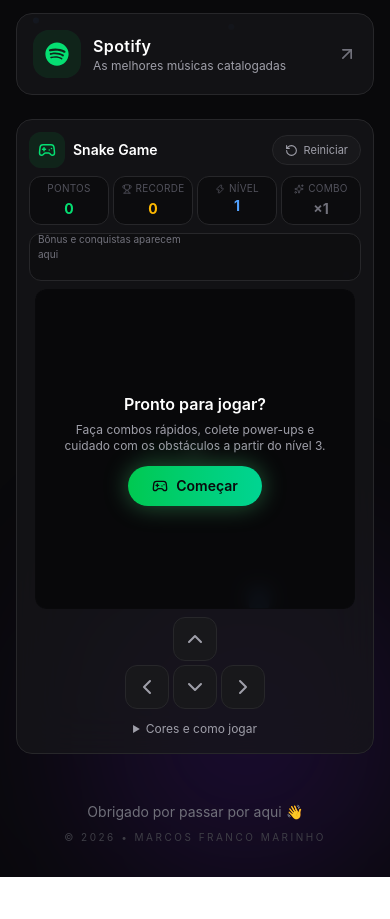
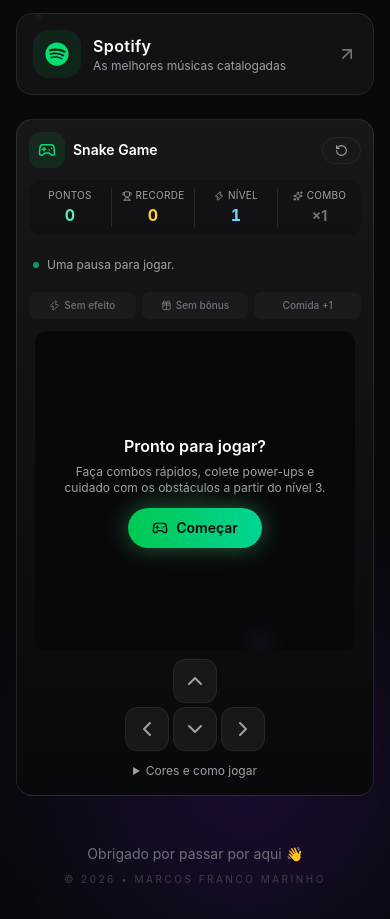
Before and after one commit to marcosfrancomarinho/meu-perfil, a React (Vite) app: page / in a window 390 px wide. Shown: the part 871-1790 px from the top of the page. Before the commit the page ends 1748 px from the top, so only its background shows below. Built offline with nearby package versions, Linux system fonts and the light colour scheme.

Commit message:
fix: refine Snake status layout and mobile readability

```diff
--- a/src/components/SnakeGame/SnakeGame.tsx
+++ b/src/components/SnakeGame/SnakeGame.tsx
@@ -275,9 +275,9 @@
       initial={{ opacity: 0, y: 30 }}
       whileInView={{ opacity: 1, y: 0 }}
       viewport={{ once: true, margin: '-60px' }}
-      className='relative mt-6 w-full scroll-mt-2 overflow-hidden rounded-2xl border border-zinc-800 bg-zinc-900/70 p-3 backdrop-blur-xl sm:mt-14 sm:rounded-3xl sm:p-6'
+      className='relative mt-6 w-full scroll-mt-2 overflow-hidden rounded-2xl border border-white/10 bg-gradient-to-b from-zinc-900 to-zinc-950 p-3 backdrop-blur-xl sm:mt-14 sm:rounded-3xl sm:p-6'
     >
-      <div className='flex items-center justify-between gap-3'>
+      <div className='flex items-center justify-between gap-2'>
         <div className='flex items-center gap-2'>
           <div className='flex h-9 w-9 shrink-0 items-center justify-center rounded-xl bg-green-500/10 text-green-400 sm:h-10 sm:w-10'>
             <Gamepad2 size={18} aria-hidden='true' className='sm:size-5' />
@@ -308,31 +308,31 @@
             className='flex shrink-0 items-center gap-1.5 rounded-full border border-zinc-800 bg-zinc-900 px-3 py-1.5 text-[11px] text-zinc-400 transition hover:border-zinc-700 hover:text-white focus-visible:outline-none focus-visible:ring-2 focus-visible:ring-green-400 sm:text-xs'
           >
             <RotateCcw size={13} aria-hidden='true' />
-            Reiniciar
+            <span className='sr-only sm:not-sr-only'>Reiniciar</span>
           </button>
         </div>
       </div>
 
-      <div className='mt-2 grid grid-cols-4 gap-1 sm:mt-4 sm:gap-2' aria-label='Estatísticas do jogo'>
-        <div className='rounded-xl border border-zinc-800 bg-zinc-950/60 px-1 py-1 text-center sm:px-2 sm:py-2'>
-          <span className='block text-[10px] uppercase tracking-wide text-zinc-600'>Pontos</span>
-          <strong aria-live='polite' className='text-sm text-green-400'>{score}</strong>
+      <div className='mt-3 grid grid-cols-4 divide-x divide-white/10 rounded-xl bg-black/20 py-2 sm:mt-4' aria-label='Estatísticas do jogo'>
+        <div className='min-w-0 px-1 text-center sm:px-2'>
+          <span className='block text-[10px] uppercase tracking-wide text-zinc-400'>Pontos</span>
+          <strong aria-live='polite' className='text-base tabular-nums text-emerald-300'>{score}</strong>
         </div>
-        <div className='rounded-xl border border-zinc-800 bg-zinc-950/60 px-1 py-1 text-center sm:px-2 sm:py-2'>
-          <span className='flex items-center justify-center gap-1 text-[10px] uppercase tracking-wide text-zinc-600'>
+        <div className='min-w-0 px-1 text-center sm:px-2'>
+          <span className='flex items-center justify-center gap-1 text-[10px] uppercase tracking-wide text-zinc-400'>
             <Trophy size={10} aria-hidden='true' /> Recorde
           </span>
-          <strong className='text-sm text-amber-400'>{highScore}</strong>
+          <strong className='text-base tabular-nums text-amber-300'>{highScore}</strong>
         </div>
-        <div className='rounded-xl border border-zinc-800 bg-zinc-950/60 px-1 py-1 text-center sm:px-2 sm:py-2'>
-          <span className='flex items-center justify-center gap-1 text-[10px] uppercase tracking-wide text-zinc-600'>
+        <div className='min-w-0 px-1 text-center sm:px-2'>
+          <span className='flex items-center justify-center gap-1 text-[10px] uppercase tracking-wide text-zinc-400'>
             <Zap size={10} aria-hidden='true' /> Nível
           </span>
-          <strong className='block text-sm text-blue-400'>{level}</strong>
+          <strong className='block text-base tabular-nums text-sky-300'>{level}</strong>
           <span className='hidden text-[9px] text-zinc-600 sm:block'>{levelName}</span>
         </div>
-        <div className='rounded-xl border border-zinc-800 bg-zinc-950/60 px-1 py-1 text-center sm:px-2 sm:py-2'>
-          <span className='flex items-center justify-center gap-1 text-[10px] uppercase tracking-wide text-zinc-600'>
+        <div className='min-w-0 px-1 text-center sm:px-2'>
+          <span className='flex items-center justify-center gap-1 text-[10px] uppercase tracking-wide text-zinc-400'>
             <Sparkles size={10} aria-hidden='true' /> Combo
           </span>
           <strong
@@ -345,42 +345,56 @@
         </div>
       </div>
 
-      {/* Reserve space for notices so the board and controls never move mid-game. */}
-      <div
-        role='status'
-        aria-live='polite'
-        aria-atomic='true'
-        aria-label='Avisos do jogo'
-        className='pointer-events-none mt-2 grid h-12 grid-cols-2 grid-rows-2 gap-x-2 gap-y-1 sm:mt-3 sm:h-24 sm:grid-cols-1 sm:grid-rows-4 overflow-hidden rounded-xl border border-zinc-800 bg-zinc-950/40 px-2 py-1 text-[10px] sm:px-3 sm:py-2 sm:text-xs'
-      >
-        <div className='flex min-w-0 items-center gap-1.5 text-amber-200'>
+      {/* Full-width messages and compact badges keep the playing area stable. */}
+      <div className='mt-2 h-20 min-w-0 sm:mt-3'>
+        <div
+          role='status'
+          aria-live='polite'
+          aria-atomic='true'
+          aria-label='Conquistas do jogo'
+          className='flex h-11 min-w-0 items-center gap-2 px-1 text-xs leading-4'
+        >
           {latestReward ? (
             <>
-              <Gift size={13} aria-hidden='true' className='shrink-0' />
-              <span
-                className='truncate'
-                title={`${latestReward.title} ${latestReward.description}`}
-              >
+              <span className='flex h-7 w-7 shrink-0 items-center justify-center rounded-lg bg-amber-400/10 text-amber-300'>
+                <Gift size={15} aria-hidden='true' />
+              </span>
+              <span className='min-w-0 break-words font-medium text-amber-200'>
                 {latestReward.title}
                 <span className='sr-only'> {latestReward.description}</span>
               </span>
             </>
           ) : (
-            <span className='text-zinc-500'>Bônus e conquistas aparecem aqui</span>
+            <span className='flex items-center gap-2 text-zinc-400'>
+              <span className='h-1.5 w-1.5 shrink-0 rounded-full bg-emerald-400/70' />
+              {!hasStarted ? 'Uma pausa para jogar.' : isGameOver ? 'Mais uma tentativa?' : isPaused ? 'No seu ritmo. Continue quando quiser.' : 'Colete, faça combos e supere seu recorde.'}
+            </span>
           )}
         </div>
-        <div className='min-w-0 truncate font-semibold text-fuchsia-200'>
-          {activePowerUpInfo && `⚡ ${activePowerUpInfo.label} ativo`}
-        </div>
-        <div className='min-w-0 truncate text-cyan-200'>
-          {availablePowerUp && `${availablePowerUp.label} disponível no tabuleiro`}
-        </div>
-        <div className='min-w-0 truncate text-amber-200'>
-          {isGoldenFood && '🍎 Comida dourada: +3 pontos base'}
+        <div
+          role='status'
+          aria-live='polite'
+          aria-label='Bônus do jogo'
+          className='flex h-9 min-w-0 items-center gap-1.5 text-[10px] font-medium sm:text-xs'
+        >
+          <span className={`flex min-w-0 flex-1 items-center justify-center gap-1 rounded-lg px-1 py-1.5 ${activePowerUpInfo ? 'bg-fuchsia-400/10 text-fuchsia-200' : 'bg-white/[.03] text-zinc-500'}`}>
+            <Zap size={11} aria-hidden='true' className='shrink-0' />
+            <span>{activePowerUpInfo ? activePowerUpInfo.label.replace('⏱️ ', '').replace('👻 ', '') : 'Sem efeito'}</span>
+            <span className='sr-only'>{activePowerUpInfo ? ' ativo' : ''}</span>
+          </span>
+          <span className={`flex min-w-0 flex-1 items-center justify-center gap-1 rounded-lg px-1 py-1.5 ${availablePowerUp ? 'bg-cyan-400/10 text-cyan-200' : 'bg-white/[.03] text-zinc-500'}`}>
+            <Gift size={11} aria-hidden='true' className='shrink-0' />
+            <span>{availablePowerUp ? 'Coletar bônus' : 'Sem bônus'}</span>
+            {availablePowerUp && <span className='sr-only'>{availablePowerUp.label} disponível no tabuleiro</span>}
+          </span>
+          <span className={`min-w-0 flex-1 rounded-lg px-1 py-1.5 text-center ${isGoldenFood ? 'bg-amber-400/10 text-amber-200' : 'bg-white/[.03] text-zinc-500'}`}>
+            {isGoldenFood ? 'Dourada +3' : 'Comida +1'}
+            <span className='sr-only'> pontos base</span>
+          </span>
         </div>
       </div>
 
-      <div className='relative mx-auto mt-2 w-full max-w-[min(320px,calc(100svh-328px))] sm:mt-3 sm:max-w-md'>
+      <div className='relative mx-auto mt-2 w-full max-w-[min(320px,max(180px,calc(100svh-360px)))] sm:mt-3 sm:max-w-md'>
         <div
           onTouchStart={handleTouchStart}
           onTouchEnd={handleTouchEnd}
```
